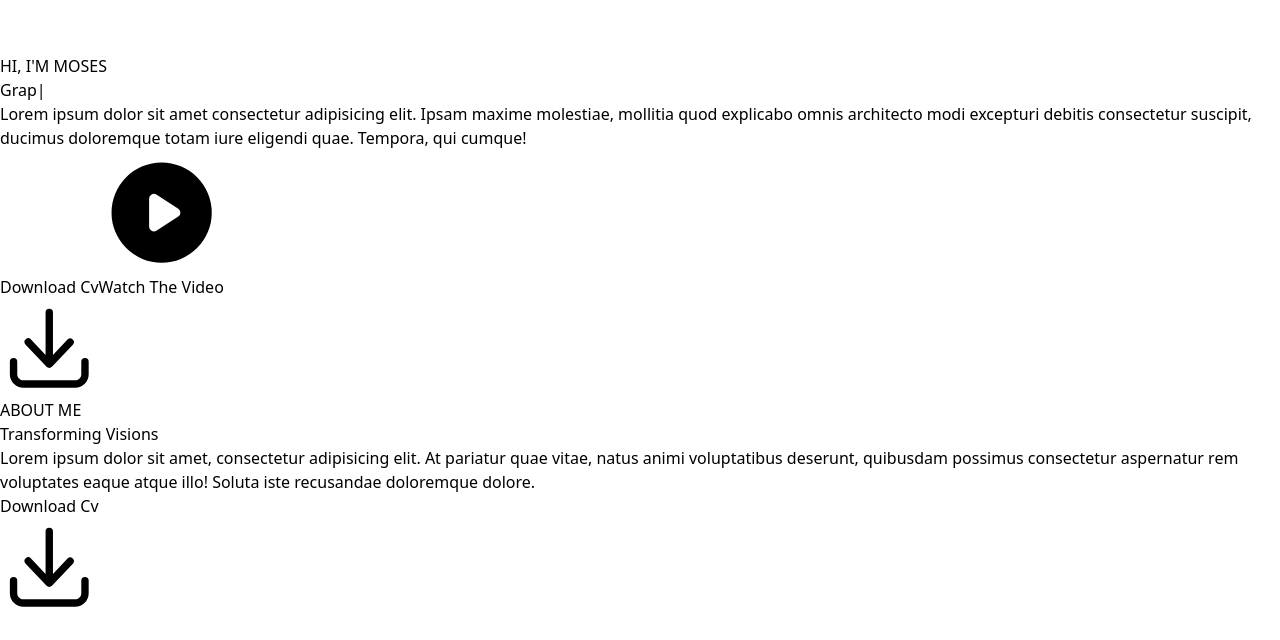
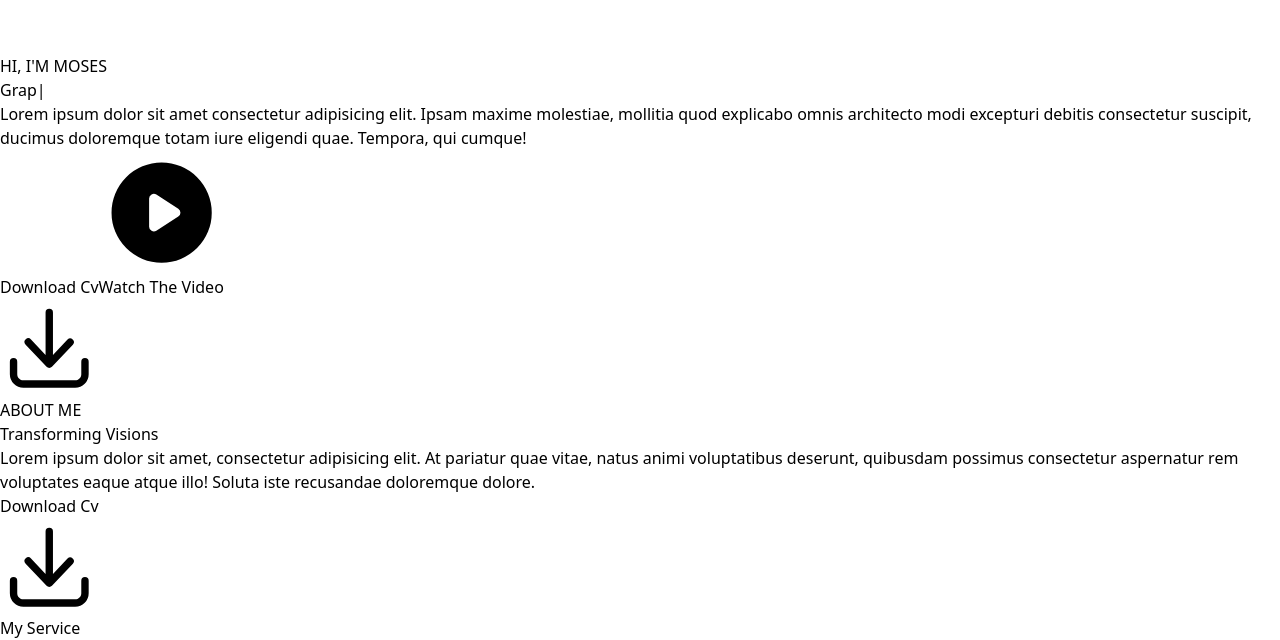
Before and after one commit to brightstar-moxi/brightstar, a Next.js app: page / in a window 1280 px wide. Shown: the part 2818-3458 px from the top of the page. Before the commit the page ends 3434 px from the top, so only its background shows below. Built offline with nearby package versions, Linux system fonts and the light colour scheme.

Commit message:
good mornning

```diff
--- a/Components/Service.tsx
+++ b/Components/Service.tsx
@@ -2,7 +2,9 @@
 
 const Service = () => {
   return (
-    <div className='bg-[#121212] pt-[4rem] md:pt-[8rem] pb-[5rem]'></div>
+    <div className='bg-[#121212] pt-[4rem] md:pt-[8rem] pb-[5rem]'>
+        <p className='heading'>My <span className='text-yellow-400'>Service</span></p>
+    </div>
   )
 }
 
--- a/styles/globals.css
+++ b/styles/globals.css
@@ -15,4 +15,7 @@
         after:absolute after:h-[3px] after:bg-yellow-400 after:w-full after:scale-x-0 after:hover:scale-x-100 after:transition
         after:duration-100 after:origin-center
     }
+    .heading{
+        @apply text-center text-white text-[28px] sm:text-[33px] md:text-[45px] font-bold uppercase
+    }
 }
```
